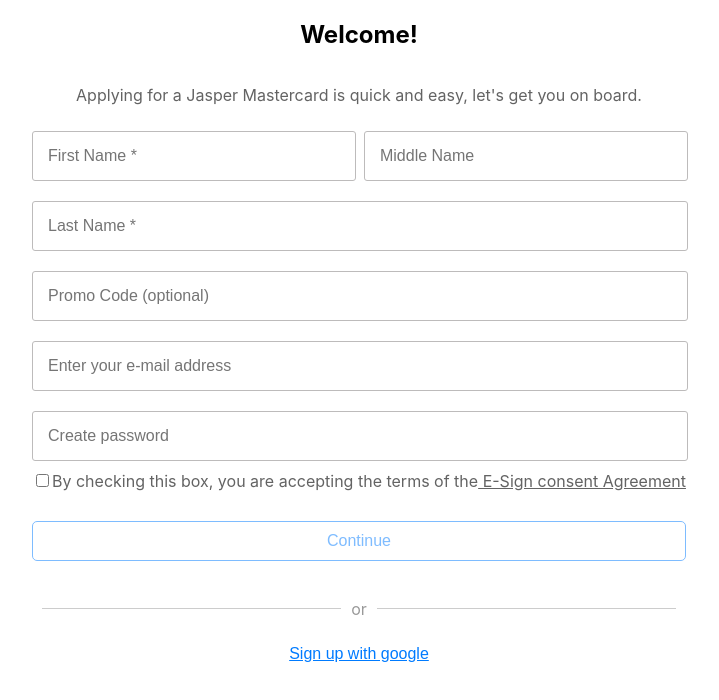
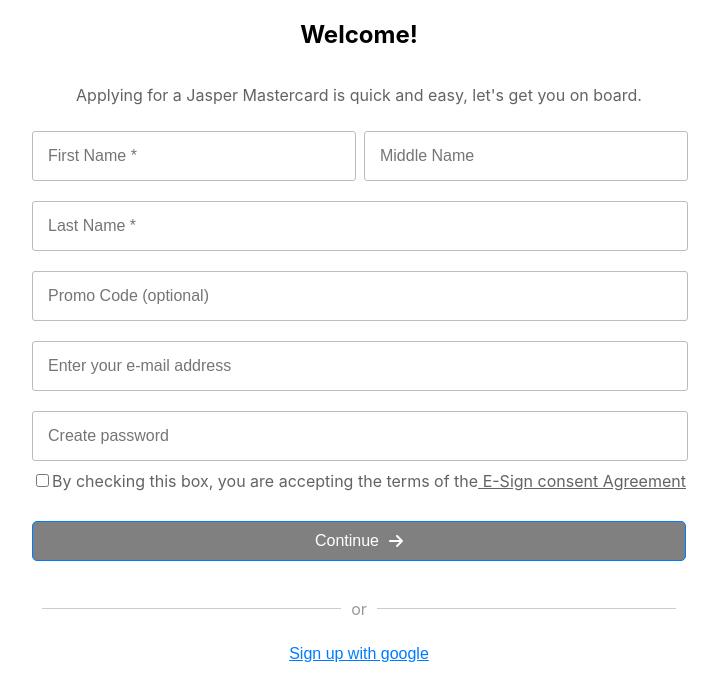
Before and after one commit to Nama-Salameh/asal-training3, a React (Create React App) app: page / in a window 1280 px wide. Both pictures are taken after a click on the button "Sign up with e-mail". Shown: the top 700 px of the page, without its empty margins (281-1000 px from the left). Built offline with nearby package versions, Linux system fonts and the light colour scheme.

Commit message:
Refactor sign up form.

```diff
--- a/package.json
+++ b/package.json
@@ -5,6 +5,9 @@
   "dependencies": {
     "@emotion/react": "^11.11.4",
     "@emotion/styled": "^11.11.0",
+    "@fortawesome/fontawesome-svg-core": "^6.5.1",
+    "@fortawesome/free-solid-svg-icons": "^6.5.1",
+    "@fortawesome/react-fontawesome": "^0.2.0",
     "@material-ui/core": "^4.12.4",
     "@mui/material": "^5.15.12",
     "@testing-library/jest-dom": "^5.14.1",
--- a/src/SignUpTask/SignUpForm.tsx
+++ b/src/SignUpTask/SignUpForm.tsx
@@ -2,6 +2,8 @@
 import "./signUpForm.scss";
 import googleIcon from "../images/SignUpImages/googleIcon.png";
 import InputField from "../components/SignUpTaskComponents/InputField";
+import { FontAwesomeIcon } from "@fortawesome/react-fontawesome";
+import { faArrowRight } from "@fortawesome/free-solid-svg-icons";
 
 const SignUpForm: React.FC = () => {
   const [signWithEmail, setSignWithEmail] = useState<boolean>(false);
@@ -138,20 +140,30 @@
             <span className="agreementLink"> E-Sign consent Agreement</span>
           </label>
         </div>
+
+        {!signWithEmail ? (
           <button
             type="submit"
-          className={`continueButton ${!isValid ? "disabled" : ""}`}
+            className={`continueButton continueButtonWithGoogle ${
+              !isValid ? "disabledContinueButtonWithGoogle" : ""
+            }`}
             disabled={!isValid}
           >
-          {signWithEmail ? (
-            "Continue"
-          ) : (
-            <div className="continueWithGoogle">
             <img src={googleIcon} className="googleIcon" alt="googleIcon" />
             Continue with Google
-            </div>
+          </button>
+        ) : (
+          <button
+            type="submit"
+            className={`continueButton continueButtonWithEmail ${
+              !isValid ? "disabledContinueButtonWithEmail" : ""
+            }`}
+            disabled={!isValid}
+          >
+            Continue
+            <FontAwesomeIcon icon={faArrowRight} className="arrowIcon"/>
+          </button>
         )}
-        </button>
       </form>
       <div className="hrContainer">
         <hr />
--- a/src/SignUpTask/signUpForm.scss
+++ b/src/SignUpTask/signUpForm.scss
@@ -40,23 +40,36 @@
     .continueButton {
       width: 100%;
       margin: 30px 0;
-      border: 1px solid #007bff;
       border-radius: 5px;
-      background-color: white;
-      color: #007bff;
       padding: 10px;
       font-size: 16px;
-    }
-    .continueWithGoogle {
       display: flex;
       align-items: center;
       justify-content: center;
+    }
+    .continueButtonWithGoogle {
+      border: 1px solid #007bff;
+      background-color: white;
+      color: #007bff;
       .googleIcon {
         width: 30px;
         margin-right: 10px;
       }
     }
-    .disabled {
+    .continueButtonWithEmail {
+      border: 1px solid #007bff;
+      background-color: #007bff;
+      color: white;
+      .arrowIcon {
+        margin-left: 10px;
+      }
+    }
+    .disabledContinueButtonWithEmail {
+      background-color: grey;
+      color: white;
+      cursor: default;
+    }
+    .disabledContinueButtonWithGoogle {
       cursor: default;
       opacity: 0.5;
     }
```
Also changed, not shown: 1 other file (tests, documents, lock files or other folders). Lines whose indentation alone changed are shown as unchanged.
